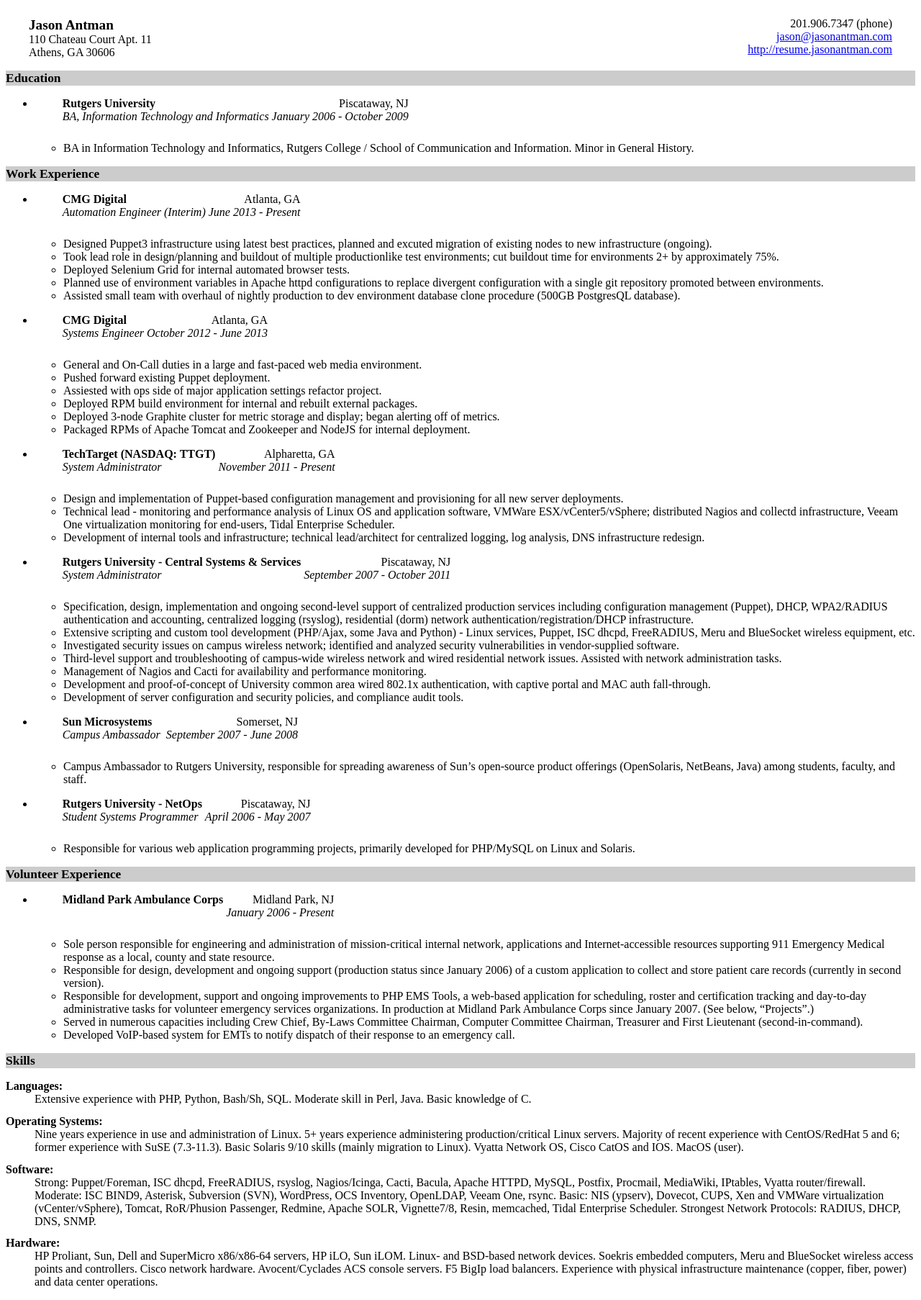
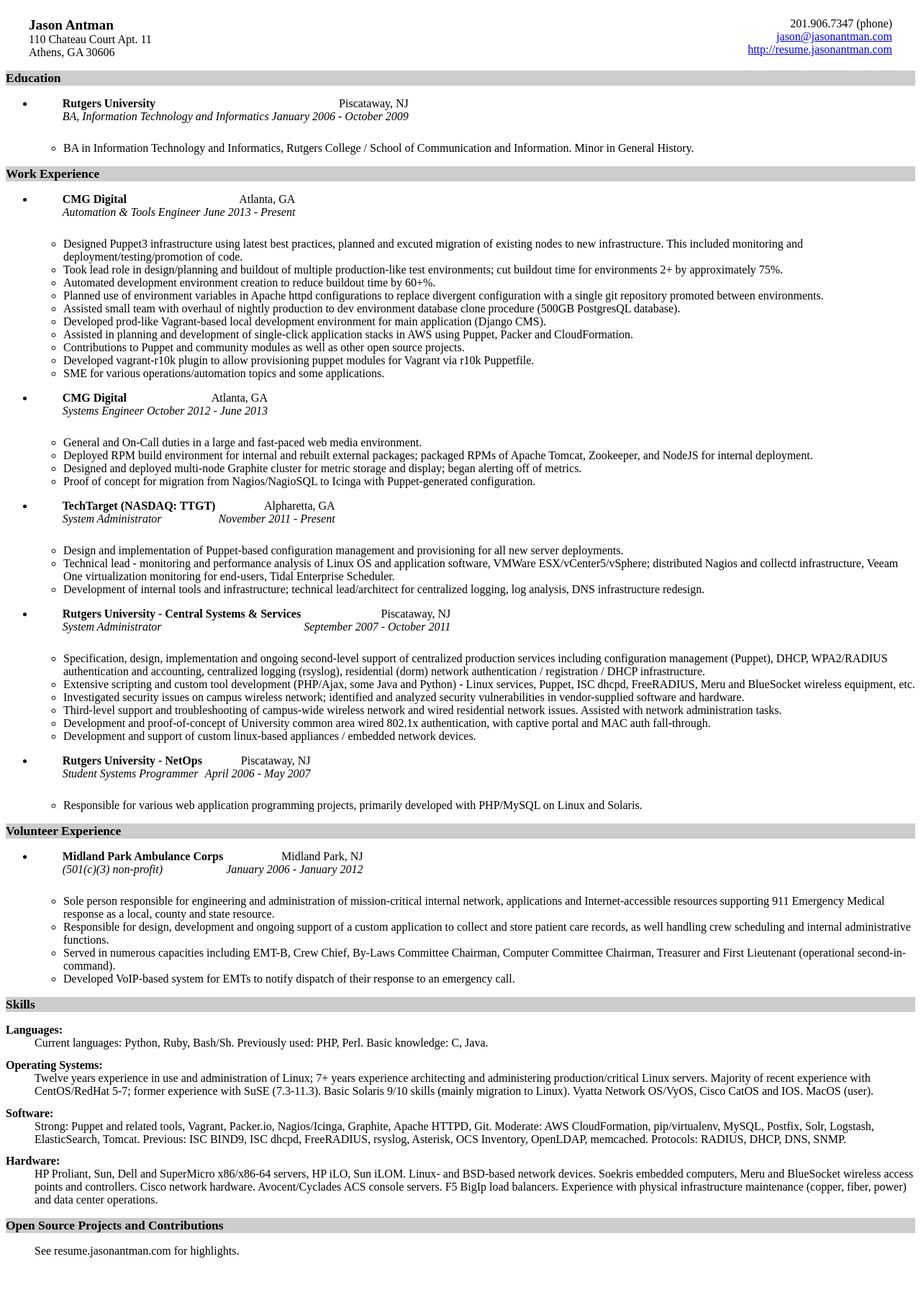
Before and after one commit to jantman/resume, a PHP site: page /resume.html in a window 1280 px wide. Shown: the whole page at 72% size. After the commit the page ends 1747 px from the top, so only its background shows below. Run offline with PHP 8.4, Linux system fonts and the light colour scheme.

Commit message:
Update documentation

```diff
--- a/resume.css
+++ b/resume.css
@@ -116,6 +116,7 @@ div#colorbox1{background-color:rgb(204,204,204);}
 div#colorbox2{background-color:rgb(204,204,204);}
 div#colorbox3{background-color:rgb(204,204,204);}
 div#colorbox4{background-color:rgb(204,204,204);}
+div#colorbox5{background-color:rgb(204,204,204);}
 /* end css.sty */
 
 /* ADDED BY dosed.sh script : */
--- a/resume.html
+++ b/resume.html
@@ -10,7 +10,7 @@
 <meta name="originator" content="TeX4ht (http://www.tug.org/tex4ht/)" />
 <!-- xhtml,html -->
 <meta name="src" content="resume.tex" />
-<meta name="date" content="2014-12-14 11:01:00" />
+<meta name="date" content="2014-12-14 18:33:00" />
 <link rel="stylesheet" type="text/css" href="resume.css" />
 </head><body
 >
@@ -91,17 +91,17 @@ id="TBL-3-1" /><col
 id="TBL-3-2" /></colgroup><tr
  style="vertical-align:baseline;" id="TBL-3-1-"><td  style="white-space:nowrap; text-align:left;" id="TBL-3-1-1"
 class="td10"><span
-class="cmbx-10x-x-109">CMG Digital                  </span>&#x00A0;</td><td  style="white-space:nowrap; text-align:right;" id="TBL-3-1-2"
+class="cmbx-10x-x-109">CMG Digital                </span>&#x00A0;</td><td  style="white-space:nowrap; text-align:right;" id="TBL-3-1-2"
 class="td01">       Atlanta, GA</td>
 </tr><tr
  style="vertical-align:baseline;" id="TBL-3-2-"><td  style="white-space:nowrap; text-align:left;" id="TBL-3-2-1"
 class="td10"><span
-class="cmti-10x-x-109">Automation Engineer (Interim)</span>&#x00A0;</td><td  style="white-space:nowrap; text-align:right;" id="TBL-3-2-2"
+class="cmti-10x-x-109">Automation &amp; Tools Engineer</span>&#x00A0;</td><td  style="white-space:nowrap; text-align:right;" id="TBL-3-2-2"
 class="td01"><span
 class="cmti-10x-x-109">June 2013 - Present</span></td>
 </tr><tr
  style="vertical-align:baseline;" id="TBL-3-3-"><td  style="white-space:nowrap; text-align:left;" id="TBL-3-3-1"
-class="td10">                          &#x00A0;</td></tr></table>
+class="td10">                         &#x00A0;</td></tr></table>
      </div>
           <ul class="itemize2">
           <li class="itemize">
@@ -122,8 +122,14 @@ class="td10">                          &#x00A0;</td></tr></table>
           nodes
           to
           new
-          infrastructure
-          (ongoing).
+          infrastructure.
+          This
+          included
+          monitoring
+          and
+          deployment/testing/promotion
+          of
+          code.
           </li>
           <li class="itemize">
           Took
@@ -135,7 +141,7 @@ class="td10">                          &#x00A0;</td></tr></table>
           buildout
           of
           multiple
-          productionlike
+          production-like
           test
           environments;
           cut
@@ -149,20 +155,22 @@ class="td10">                          &#x00A0;</td></tr></table>
           75%.
           </li>
           <li class="itemize">
-          Deployed
-          Selenium
-          Grid
-          for
-          internal
-          automated
-          browser
-          tests.
+          Automated
+          development
+          environment
+          creation
+          to
+          reduce
+          buildout
+          time
+          by
+
+          60+%.
           </li>
           <li class="itemize">
           Planned
           use
           of
-
           environment
           variables
           in
@@ -200,6 +208,79 @@ class="td10">                          &#x00A0;</td></tr></table>
           (500GB
           PostgresQL
           database).
+          </li>
+          <li class="itemize">
+          Developed
+          prod-like
+
+          Vagrant-based
+          local
+          development
+          environment
+          for
+          main
+          application
+          (Django
+          CMS).
+          </li>
+          <li class="itemize">
+          Assisted
+          in
+          planning
+          and
+          development
+          of
+          single-click
+          application
+          stacks
+          in
+          AWS
+          using
+          Puppet,
+          Packer
+          and
+          CloudFormation.
+          </li>
+          <li class="itemize">
+          Contributions
+          to
+          Puppet
+          and
+          community
+          modules
+          as
+          well
+          as
+          other
+          open
+          source
+          projects.
+          </li>
+          <li class="itemize">
+          Developed
+          vagrant-r10k
+          plugin
+
+          to
+          allow
+          provisioning
+          puppet
+          modules
+          for
+          Vagrant
+          via
+          r10k
+          Puppetfile.
+          </li>
+          <li class="itemize">
+          SME
+          for
+          various
+          operations/automation
+          topics
+          and
+          some
+          applications.
           </li></ul>
      </li>
      <li class="itemize"><!--tex4ht:inline--><div class="tabular"> <table id="TBL-4" class="tabular"
@@ -229,32 +310,12 @@ class="td10">               &#x00A0;</td></tr></table>
           duties
           in
           a
-
           large
           and
           fast-paced
           web
           media
           environment.
-          </li>
-          <li class="itemize">
-          Pushed
-          forward
-          existing
-          Puppet
-          deployment.
-          </li>
-          <li class="itemize">
-          Assiested
-          with
-          ops
-          side
-          of
-          major
-          application
-          settings
-          refactor
-          project.
           </li>
           <li class="itemize">
           Deployed
@@ -264,18 +325,31 @@ class="td10">               &#x00A0;</td></tr></table>
           for
           internal
           and
+
           rebuilt
           external
-          packages.
+          packages;
+          packaged
+          RPMs
+          of
+          Apache
+          Tomcat,
+          Zookeeper,
+          and
+          NodeJS
+          for
+          internal
+          deployment.
           </li>
           <li class="itemize">
-          Deployed
-          3-node
+          Designed
+          and
+          deployed
+          multi-node
           Graphite
           cluster
           for
           metric
-
           storage
           and
           display;
@@ -286,20 +360,22 @@ class="td10">               &#x00A0;</td></tr></table>
           metrics.
           </li>
           <li class="itemize">
-          Packaged
-          RPMs
+          Proof
           of
-          Apache
-          Tomcat
-          and
-          Zookeeper
-          and
-          NodeJS
+          concept
           for
-          internal
-          deployment.
+          migration
+          from
+          Nagios/NagioSQL
+          to
+          Icinga
+          with
+          Puppet-generated
+          configuration.
           </li></ul>
      </li>
+
+
      <li class="itemize"><!--tex4ht:inline--><div class="tabular"> <table id="TBL-5" class="tabular"
 cellspacing="0" cellpadding="0"
 ><colgroup id="TBL-5-1g"><col
@@ -317,8 +393,7 @@ class="td01"><span
 class="cmti-10x-x-109">November 2011 - Present</span></td>
 </tr><tr
  style="vertical-align:baseline;" id="TBL-5-3-"><td  style="white-space:nowrap; text-align:left;" id="TBL-5-3-1"
-class="td10">                               &#x00A0;</td></tr></table>
-     </div>
+class="td10">                               &#x00A0;</td></tr></table></div>
           <ul class="itemize2">
           <li class="itemize">
           Design
@@ -340,7 +415,6 @@ class="td10">                               &#x00A0;</td></tr></table>
           Technical
           lead
           -
-
           monitoring
           and
           performance
@@ -367,6 +441,8 @@ class="td10">                               &#x00A0;</td></tr></table>
           Tidal
           Enterprise
           Scheduler.
+
+
           </li>
           <li class="itemize">
           Development
@@ -386,6 +462,8 @@ class="td10">                               &#x00A0;</td></tr></table>
           infrastructure
           redesign.
           </li></ul>
+
+
      </li>
      <li class="itemize"><!--tex4ht:inline--><div class="tabular"> <table id="TBL-6" class="tabular"
 cellspacing="0" cellpadding="0"
@@ -407,8 +485,6 @@ class="cmti-10x-x-109">September 2007 - October 2011</span></td>
 class="td10">                                                &#x00A0;</td></tr></table>
      </div>
           <ul class="itemize2">
-
-
           <li class="itemize">
           Specification,
           design,
@@ -436,7 +512,11 @@ class="td10">                                                &#x00A0;</td></tr><
           residential
           (dorm)
           network
-          authentication/registration/DHCP
+          authentication
+          /
+          registration
+          /
+          DHCP
           infrastructure.
           </li>
           <li class="itemize">
@@ -450,6 +530,8 @@ class="td10">                                                &#x00A0;</td></tr><
           some
           Java
           and
+
+
           Python)
           -
           Linux
@@ -460,7 +542,6 @@ class="td10">                                                &#x00A0;</td></tr><
           FreeRADIUS,
           Meru
           and
-
           BlueSocket
           wireless
           equipment,
@@ -481,7 +562,9 @@ class="td10">                                                &#x00A0;</td></tr><
           vulnerabilities
           in
           vendor-supplied
-          software.
+          software
+          and
+          hardware.
           </li>
           <li class="itemize">
           Third-level
@@ -498,23 +581,11 @@ class="td10">                                                &#x00A0;</td></tr><
           network
           issues.
           Assisted
+
           with
           network
           administration
           tasks.
-          </li>
-          <li class="itemize">
-          Management
-          of
-          Nagios
-          and
-
-          Cacti
-          for
-          availability
-          and
-          performance
-          monitoring.
           </li>
           <li class="itemize">
           Development
@@ -537,16 +608,16 @@ class="td10">                                                &#x00A0;</td></tr><
           </li>
           <li class="itemize">
           Development
+          and
+          support
           of
-          server
-          configuration
-          and
-          security
-          policies,
-          and
-          compliance
-          audit
-          tools.
+          custom
+          linux-based
+          appliances
+          /
+          embedded
+          network
+          devices.
           </li></ul>
      </li>
      <li class="itemize"><!--tex4ht:inline--><div class="tabular"> <table id="TBL-7" class="tabular"
@@ -556,62 +627,16 @@ id="TBL-7-1" /><col
 id="TBL-7-2" /></colgroup><tr
  style="vertical-align:baseline;" id="TBL-7-1-"><td  style="white-space:nowrap; text-align:left;" id="TBL-7-1-1"
 class="td10"><span
-class="cmbx-10x-x-109">Sun Microsystems</span>&#x00A0;</td><td  style="white-space:nowrap; text-align:right;" id="TBL-7-1-2"
-class="td01">             Somerset, NJ</td>
+class="cmbx-10x-x-109">Rutgers University - NetOps</span>&#x00A0;</td><td  style="white-space:nowrap; text-align:right;" id="TBL-7-1-2"
+class="td01">       Piscataway, NJ</td>
 </tr><tr
  style="vertical-align:baseline;" id="TBL-7-2-"><td  style="white-space:nowrap; text-align:left;" id="TBL-7-2-1"
 class="td10"><span
-class="cmti-10x-x-109">Campus Ambassador </span>&#x00A0;</td><td  style="white-space:nowrap; text-align:right;" id="TBL-7-2-2"
-class="td01"><span
-class="cmti-10x-x-109">September 2007 - June 2008</span></td>
-</tr><tr
- style="vertical-align:baseline;" id="TBL-7-3-"><td  style="white-space:nowrap; text-align:left;" id="TBL-7-3-1"
-class="td10">                  &#x00A0;</td></tr></table>
-     </div>
-          <ul class="itemize2">
-          <li class="itemize">
-          Campus
-          Ambassador
-          to
-
-          Rutgers
-          University,
-          responsible
-          for
-          spreading
-          awareness
-          of
-          Sun&#8217;s
-          open-source
-          product
-          offerings
-          (OpenSolaris,
-          NetBeans,
-          Java)
-          among
-          students,
-          faculty,
-          and
-          staff.
-          </li></ul>
-     </li>
-     <li class="itemize"><!--tex4ht:inline--><div class="tabular"> <table id="TBL-8" class="tabular"
-cellspacing="0" cellpadding="0"
-><colgroup id="TBL-8-1g"><col
-id="TBL-8-1" /><col
-id="TBL-8-2" /></colgroup><tr
- style="vertical-align:baseline;" id="TBL-8-1-"><td  style="white-space:nowrap; text-align:left;" id="TBL-8-1-1"
-class="td10"><span
-class="cmbx-10x-x-109">Rutgers University - NetOps</span>&#x00A0;</td><td  style="white-space:nowrap; text-align:right;" id="TBL-8-1-2"
-class="td01">       Piscataway, NJ</td>
-</tr><tr
- style="vertical-align:baseline;" id="TBL-8-2-"><td  style="white-space:nowrap; text-align:left;" id="TBL-8-2-1"
-class="td10"><span
-class="cmti-10x-x-109">Student Systems Programmer      </span>&#x00A0;</td><td  style="white-space:nowrap; text-align:right;" id="TBL-8-2-2"
+class="cmti-10x-x-109">Student Systems Programmer      </span>&#x00A0;</td><td  style="white-space:nowrap; text-align:right;" id="TBL-7-2-2"
 class="td01"><span
 class="cmti-10x-x-109">April 2006 - May 2007</span></td>
 </tr><tr
- style="vertical-align:baseline;" id="TBL-8-3-"><td  style="white-space:nowrap; text-align:left;" id="TBL-8-3-1"
+ style="vertical-align:baseline;" id="TBL-7-3-"><td  style="white-space:nowrap; text-align:left;" id="TBL-7-3-1"
 class="td10">                            &#x00A0;</td></tr></table>
      </div>
           <ul class="itemize2">
@@ -621,11 +646,12 @@ class="td10">                            &#x00A0;</td></tr></table>
           various
           web
           application
+
           programming
           projects,
           primarily
           developed
-          for
+          with
           PHP/MySQL
           on
           Linux
@@ -638,27 +664,26 @@ class="colorbox" id="colorbox3"><div class="minipage"><span
 class="cmbx-12">Volunteer Experience</span>
 </div></div>
      <ul class="itemize1">
-     <li class="itemize"><!--tex4ht:inline--><div class="tabular"> <table id="TBL-9" class="tabular"
+     <li class="itemize"><!--tex4ht:inline--><div class="tabular"> <table id="TBL-8" class="tabular"
 cellspacing="0" cellpadding="0"
-><colgroup id="TBL-9-1g"><col
-id="TBL-9-1" /><col
-id="TBL-9-2" /></colgroup><tr
- style="vertical-align:baseline;" id="TBL-9-1-"><td  style="white-space:nowrap; text-align:left;" id="TBL-9-1-1"
+><colgroup id="TBL-8-1g"><col
+id="TBL-8-1" /><col
+id="TBL-8-2" /></colgroup><tr
+ style="vertical-align:baseline;" id="TBL-8-1-"><td  style="white-space:nowrap; text-align:left;" id="TBL-8-1-1"
 class="td10"><span
-class="cmbx-10x-x-109">Midland Park Ambulance Corps</span>&#x00A0;</td><td  style="white-space:nowrap; text-align:right;" id="TBL-9-1-2"
-class="td01">     Midland Park, NJ</td>
+class="cmbx-10x-x-109">Midland Park Ambulance Corps</span>&#x00A0;</td><td  style="white-space:nowrap; text-align:right;" id="TBL-8-1-2"
+class="td01">          Midland Park, NJ</td>
 </tr><tr
- style="vertical-align:baseline;" id="TBL-9-2-"><td  style="white-space:nowrap; text-align:left;" id="TBL-9-2-1"
-class="td10">                                &#x00A0;</td><td  style="white-space:nowrap; text-align:right;" id="TBL-9-2-2"
+ style="vertical-align:baseline;" id="TBL-8-2-"><td  style="white-space:nowrap; text-align:left;" id="TBL-8-2-1"
+class="td10"><span
+class="cmti-10x-x-109">(501(c)(3) non-profit)                    </span>&#x00A0;</td><td  style="white-space:nowrap; text-align:right;" id="TBL-8-2-2"
 class="td01"><span
-class="cmti-10x-x-109">January 2006 - Present</span></td>
+class="cmti-10x-x-109">January 2006 - January 2012</span></td>
 </tr><tr
- style="vertical-align:baseline;" id="TBL-9-3-"><td  style="white-space:nowrap; text-align:left;" id="TBL-9-3-1"
+ style="vertical-align:baseline;" id="TBL-8-3-"><td  style="white-space:nowrap; text-align:left;" id="TBL-8-3-1"
 class="td10">                                &#x00A0;</td></tr></table>
      </div>
           <ul class="itemize2">
-
-
           <li class="itemize">
           Sole
           person
@@ -689,6 +714,7 @@ class="td10">                                &#x00A0;</td></tr></table>
           resource.
           </li>
           <li class="itemize">
+
           Responsible
           for
           design,
@@ -696,11 +722,6 @@ class="td10">                                &#x00A0;</td></tr></table>
           and
           ongoing
           support
-          (production
-          status
-          since
-          January
-          2006)
           of
           a
           custom
@@ -710,59 +731,17 @@ class="td10">                                &#x00A0;</td></tr></table>
           and
           store
           patient
-
           care
-          records
-          (currently
-          in
-          second
-          version).
-          </li>
-          <li class="itemize">
-          Responsible
-          for
-          development,
-          support
+          records,
+          as
+          well
+          handling
+          crew
+          scheduling
           and
-          ongoing
-          improvements
-          to
-          PHP
-          EMS
-          Tools,
-          a
-          web-based
-          application
-          for
-          scheduling,
-          roster
-          and
-          certification
-          tracking
-          and
-          day-to-day
+          internal
           administrative
-          tasks
-          for
-          volunteer
-          emergency
-          services
-          organizations.
-          In
-          production
-          at
-          Midland
-          Park
-          Ambulance
-          Corps
-          since
-          January
-          2007.
-          (See
-          below,
-          &#8220;Projects&#8221;.)
-
-
+          functions.
           </li>
           <li class="itemize">
           Served
@@ -770,6 +749,7 @@ class="td10">                                &#x00A0;</td></tr></table>
           numerous
           capacities
           including
+          EMT-B,
           Crew
           Chief,
           By-Laws
@@ -782,8 +762,10 @@ class="td10">                                &#x00A0;</td></tr></table>
           and
           First
           Lieutenant
-          (second-in-command).
+          (operational
+          second-in-command).
           </li>
+
           <li class="itemize">
           Developed
           VoIP-based
@@ -810,28 +792,24 @@ class="cmbx-12">Skills</span>
 <span
 class="cmbx-10x-x-109">Languages:</span> </dt><dd
 class="description">
-     Extensive
-     experience
-     with
+     Current
+     languages:
+     Python,
+     Ruby,
+     Bash/Sh.
+     Previously
+     used:
      PHP,
-
-     Python,
-     Bash/Sh,
-     SQL.
-     Moderate
-     skill
-     in
-     Perl,
+     Perl.
+     Basic
+     knowledge:
+     C,
      Java.
-     Basic
-     knowledge
-     of
-     C.
      </dd><dt class="description">
 <span
 class="cmbx-10x-x-109">Operating Systems:</span> </dt><dd
 class="description">
-     Nine
+     Twelve
      years
      experience
      in
@@ -839,10 +817,13 @@ class="description">
      and
      administration
      of
-     Linux.
-     5+
+     Linux;
+     7+
      years
+
      experience
+     architecting
+     and
      administering
      production/critical
      Linux
@@ -853,9 +834,7 @@ class="description">
      experience
      with
      CentOS/RedHat
-     5
-     and
-     6;
+     5-7;
      former
      experience
      with
@@ -868,12 +847,10 @@ class="description">
      (mainly
      migration
      to
-
-
      Linux).
      Vyatta
      Network
-     OS,
+     OS/VyOS,
      Cisco
      CatOS
      and
@@ -885,62 +862,41 @@ class="description">
 class="cmbx-10x-x-109">Software:</span> </dt><dd
 class="description">
      Strong:
-     Puppet/Foreman,
+     Puppet
+     and
+     related
+     tools,
+     Vagrant,
+     Packer.io,
+     Nagios/Icinga,
+     Graphite,
+     Apache
+     HTTPD,
+     Git.
+     Moderate:
+
+
+     AWS
+     CloudFormation,
+     pip/virtualenv,
+     MySQL,
+     Postfix,
+     Solr,
+     Logstash,
+     ElasticSearch,
+     Tomcat.
+     Previous:
+     ISC
+     BIND9,
      ISC
      dhcpd,
      FreeRADIUS,
      rsyslog,
-     Nagios/Icinga,
-     Cacti,
-     Bacula,
-     Apache
-     HTTPD,
-     MySQL,
-     Postfix,
-     Procmail,
-     MediaWiki,
-     IPtables,
-     Vyatta
-     router/firewall.
-     Moderate:
-     ISC
-     BIND9,
      Asterisk,
-     Subversion
-     (SVN),
-     WordPress,
      OCS
      Inventory,
      OpenLDAP,
-     Veeam
-     One,
-     rsync.
-     Basic:
-     NIS
-     (ypserv),
-     Dovecot,
-     CUPS,
-     Xen
-     and
-     VMWare
-
-
-     virtualization
-     (vCenter/vSphere),
-     Tomcat,
-     RoR/Phusion
-     Passenger,
-     Redmine,
-     Apache
-     SOLR,
-     Vignette7/8,
-     Resin,
-     memcached,
-     Tidal
-     Enterprise
-     Scheduler.
-     Strongest
-     Network
+     memcached.
      Protocols:
      RADIUS,
      DHCP,
@@ -973,13 +929,13 @@ class="description">
      Meru
      and
      BlueSocket
+
+
      wireless
      access
      points
      and
      controllers.
-
-
      Cisco
      network
      hardware.
@@ -1003,5 +959,16 @@ class="description">
      data
      center
      operations.</dd></dl>
+<div
+class="colorbox" id="colorbox5"><div class="minipage"><span
+class="cmbx-12">Open Source Projects and Contributions</span>
+</div></div>
+     <dl class="description"><dt class="description">
+ </dt><dd
+class="description">
+     See
+     resume.jasonantman.com
+     for
+     highlights.</dd></dl>
 
 </body></html>
```
Also changed, not shown: JasonAntman.txt (+54 -59 lines), 3 other files.
